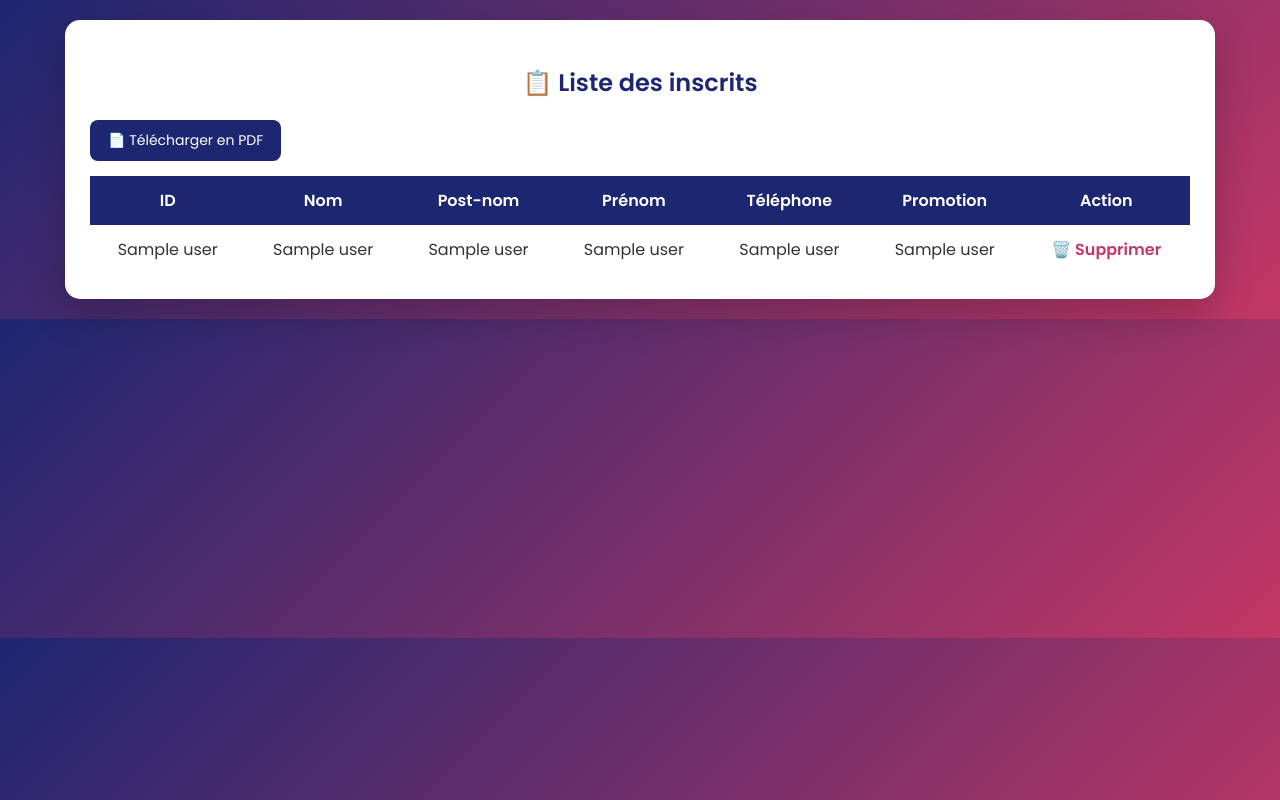
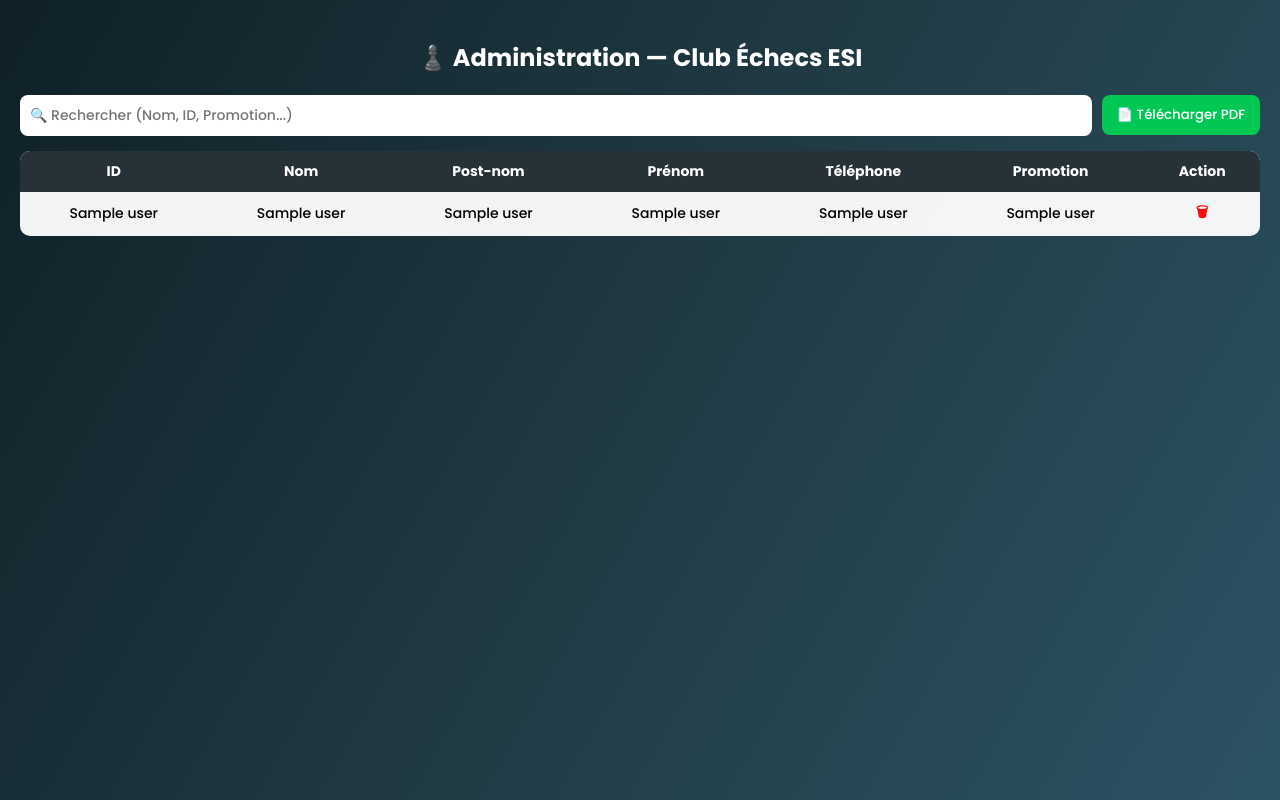
Before and after one commit to erno-ngoy/cee, a Flask app: page /admin in a window 1280 px wide. Run offline with Flask 3, Linux system fonts and the light colour scheme; tables that the repository leaves empty hold one stand-in row (values such as "Sample post"); a database or web service that is not in the repository returns one stand-in record (values such as "Sample title"); some libraries are stand-ins or nearby versions.

Commit message:
Mise à jour du code et correction host

```diff
--- a/templates/admin.html
+++ b/templates/admin.html
@@ -2,126 +2,123 @@
 <html lang="fr">
 <head>
     <meta charset="UTF-8">
-    <title>Administration</title>
+    <title>Administration - Club Échecs</title>
+    <meta name="viewport" content="width=device-width, initial-scale=1.0">
 
     <!-- Google Font -->
-    <link href="https://fonts.googleapis.com/css2?family=Poppins:wght@300;400;600&display=swap" rel="stylesheet">
+    <link href="https://fonts.googleapis.com/css2?family=Poppins:wght@300;500;700&display=swap" rel="stylesheet">
 
     <style>
+        * {
+            box-sizing: border-box;
+            font-family: 'Poppins', sans-serif;
+        }
+
         body {
-            font-family: 'Poppins', sans-serif;
-            background: linear-gradient(135deg, #1d2671, #c33764);
             margin: 0;
-            padding: 20px;
-            color: #333;
+            min-height: 100vh;
+            background: linear-gradient(120deg, #0f2027, #203a43, #2c5364);
+            color: #fff;
+            overflow-x: hidden;
+        }
+
+        /* ♟️ ANIMATION ÉCHECS */
+        body::before {
+            content: "♟ ♜ ♞ ♝ ♚ ♛ ♟ ♜ ♞ ♝ ♚ ♛";
+            position: fixed;
+            top: 0;
+            left: 0;
+            width: 200%;
+            height: 200%;
+            font-size: 40px;
+            color: rgba(255,255,255,0.05);
+            animation: moveChess 30s linear infinite;
+            white-space: nowrap;
+        }
+
+        @keyframes moveChess {
+            from { transform: translateX(0) translateY(0); }
+            to { transform: translateX(-50%) translateY(-50%); }
         }
 
         .container {
-            max-width: 1100px;
-            margin: auto;
-            background: #fff;
-            padding: 25px;
-            border-radius: 15px;
-            box-shadow: 0 15px 40px rgba(0,0,0,0.2);
+            position: relative;
+            padding: 20px;
+            z-index: 1;
         }
 
         h2 {
             text-align: center;
             margin-bottom: 20px;
-            color: #1d2671;
         }
 
-        .top-actions {
+        .top-bar {
             display: flex;
+            flex-wrap: wrap;
+            gap: 10px;
             justify-content: space-between;
-            align-items: center;
             margin-bottom: 15px;
-            flex-wrap: wrap;
+        }
+
+        .search-box {
+            flex: 1;
+        }
+
+        .search-box input {
+            width: 100%;
+            padding: 10px;
+            border-radius: 8px;
+            border: none;
+            outline: none;
+            font-size: 14px;
         }
 
         .btn {
-            padding: 10px 18px;
+            padding: 10px 15px;
             border-radius: 8px;
             border: none;
             cursor: pointer;
-            font-size: 14px;
             font-weight: 500;
-            transition: 0.3s;
-            text-decoration: none;
-            display: inline-block;
         }
 
         .btn-pdf {
-            background: #1d2671;
+            background: #00c853;
             color: #fff;
-        }
-
-        .btn-pdf:hover {
-            background: #141a4f;
         }
 
         table {
             width: 100%;
             border-collapse: collapse;
-            overflow-x: auto;
+            background: rgba(255,255,255,0.95);
+            color: #000;
+            border-radius: 10px;
+            overflow: hidden;
         }
 
         th, td {
-            padding: 12px;
+            padding: 10px;
             text-align: center;
+            font-size: 14px;
         }
 
         th {
-            background: #1d2671;
-            color: white;
+            background: #263238;
+            color: #fff;
         }
 
         tr:nth-child(even) {
-            background: #f4f4f4;
-        }
-
-        tr:hover {
-            background: #e9e9ff;
+            background: #f2f2f2;
         }
 
         .delete-btn {
-            color: #c33764;
-            font-weight: 600;
+            color: red;
             text-decoration: none;
-        }
-
-        .delete-btn:hover {
-            color: #8b1c44;
+            font-weight: bold;
         }
 
         @media (max-width: 768px) {
-            table, thead, tbody, th, td, tr {
-                display: block;
-            }
-
-            thead tr {
-                display: none;
-            }
-
-            tr {
-                margin-bottom: 15px;
-                border-bottom: 2px solid #ddd;
-                padding-bottom: 10px;
-            }
-
-            td {
-                text-align: right;
-                padding-left: 50%;
-                position: relative;
-            }
-
-            td::before {
-                content: attr(data-label);
-                position: absolute;
-                left: 10px;
-                width: 45%;
-                font-weight: 600;
-                text-align: left;
+            table {
+                font-size: 12px;
             }
         }
     </style>
@@ -129,14 +126,19 @@
 <body>
 
 <div class="container">
+    <h2>♟️ Administration — Club Échecs ESI</h2>
 
-    <h2>📋 Liste des inscrits</h2>
-
-    <div class="top-actions">
-        <a href="/export_pdf" class="btn btn-pdf">📄 Télécharger en PDF</a>
+    <div class="top-bar">
+        <div class="search-box">
+            <input type="text" id="searchInput" placeholder="🔍 Rechercher (Nom, ID, Promotion...)">
         </div>
 
-    <table>
+        <a href="/export_pdf">
+            <button class="btn btn-pdf">📄 Télécharger PDF</button>
+        </a>
+    </div>
+
+    <table id="usersTable">
         <thead>
         <tr>
             <th>ID</th>
@@ -152,25 +154,36 @@
         <tbody>
         {% for user in users %}
         <tr>
-                <td data-label="ID">{{ user[1] }}</td>
-                <td data-label="Nom">{{ user[2] }}</td>
-                <td data-label="Post-nom">{{ user[3] }}</td>
-                <td data-label="Prénom">{{ user[4] }}</td>
-                <td data-label="Téléphone">{{ user[5] }}</td>
-                <td data-label="Promotion">{{ user[6] }}</td>
-                <td data-label="Action">
-                    <a class="delete-btn"
-                       href="/delete/{{ user[0] }}"
+            <td>{{ user[1] }}</td>
+            <td>{{ user[2] }}</td>
+            <td>{{ user[3] }}</td>
+            <td>{{ user[4] }}</td>
+            <td>{{ user[5] }}</td>
+            <td>{{ user[6] }}</td>
+            <td>
+                <a class="delete-btn" href="/delete/{{ user[0] }}"
                    onclick="return confirm('Supprimer cet utilisateur ?')">
-                        🗑️ Supprimer
+                    🗑
                 </a>
             </td>
         </tr>
         {% endfor %}
         </tbody>
     </table>
+</div>
 
-</div>
+<script>
+    // 🔍 RECHERCHE INSTANTANÉE
+    document.getElementById("searchInput").addEventListener("keyup", function () {
+        let filter = this.value.toLowerCase();
+        let rows = document.querySelectorAll("#usersTable tbody tr");
+
+        rows.forEach(row => {
+            let text = row.innerText.toLowerCase();
+            row.style.display = text.includes(filter) ? "" : "none";
+        });
+    });
+</script>
 
 </body>
 </html>
```
Lines whose indentation alone changed are shown as unchanged.
